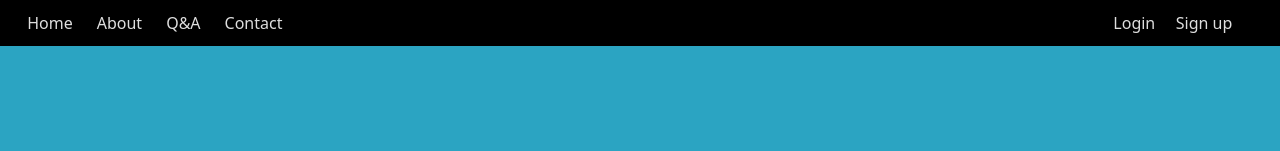
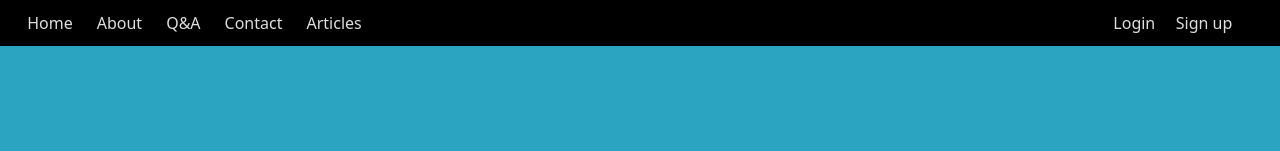
Before and after one commit to WebDevHCMUT-K242/ReactJSApp, a React (Vite) app: page / in a window 1280 px wide. Shown: the top 151 px of the page. Built offline with nearby package versions, Linux system fonts and the light colour scheme; no server answers.

Commit message:
add articles to top bar

```diff
--- a/src/common/TopBar.tsx
+++ b/src/common/TopBar.tsx
@@ -13,6 +13,7 @@ function TopBar() {
         <Link to="/about">About</Link>
         <Link to="/qa">Q&A</Link>
         <Link to="/contact">Contact</Link>
+        <Link to="/articles">Articles</Link>
       </div>
       <div
         className="top-bar-user flex flex-wrap justify-evenly w-40"
```
